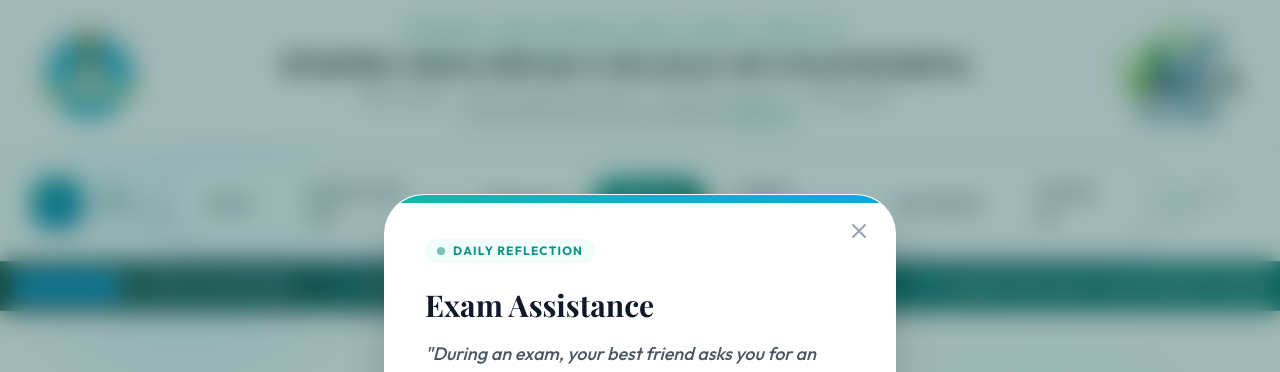
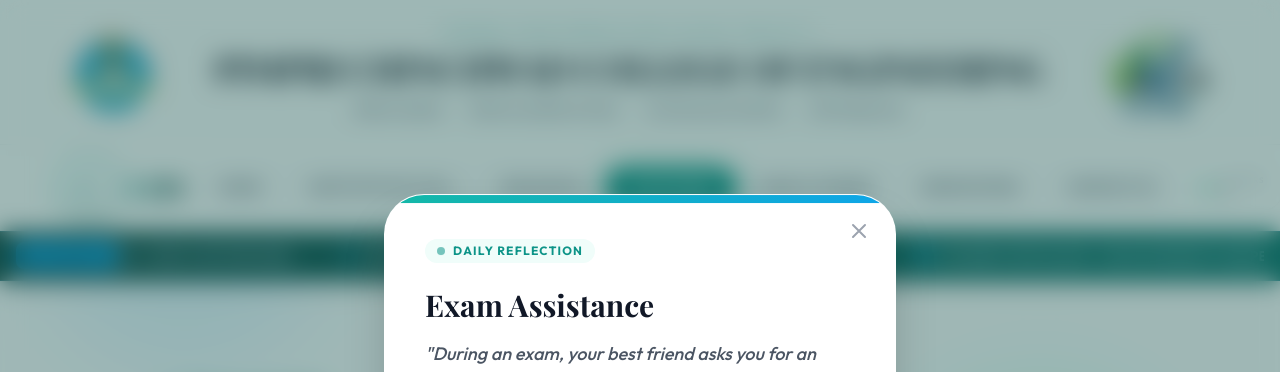
Before and after one commit to MayurKharat0390/UHV-Website, a Django app: page /activities/7/ in a window 1280 px wide. Shown: the top 372 px of the page. Run offline with Django 5.2, Linux system fonts and the light colour scheme; data comes from the database, SQL or seed files in the repository; both versions use the stored data as it was after the commit; some libraries are stand-ins or nearby versions; some web fonts are replaced.

Commit message:
Enhance UHV website with a distinguished, premium header and navbar structure 🌿🏛️✨

```diff
--- a/uhv_project/templates/base.html
+++ b/uhv_project/templates/base.html
@@ -285,95 +285,84 @@
             style="animation-delay: 3s;"></div>
     </div>
 
-    <!-- Institutional Header -->
-    <header class="bg-white border-b border-gray-100 py-4 shadow-sm relative z-50">
-        <div class="max-w-7xl mx-auto px-4 sm:px-6 lg:px-8">
-            <div class="flex flex-col md:flex-row justify-between items-center text-center md:text-left gap-6">
+    <!-- Institutional    <!-- Main College Header -->
+    <header class="bg-[#fcfdfd] py-6 border-b border-gray-100/80 relative z-[60]">
+        <div class="max-w-[95%] mx-auto px-4 sm:px-6 lg:px-8">
+            <div class="flex flex-col md:flex-row justify-between items-center text-center md:text-left gap-8">
                 <!-- Left Logos -->
-                <div class="flex items-center space-x-6">
+                <div class="flex items-center">
                     <img src="{% static 'images/pccoe_logo.png' %}" alt="PCCOE Logo"
-                        class="h-20 md:h-28 w-auto hover:scale-105 transition-transform duration-300">
+                        class="h-16 md:h-24 w-auto drop-shadow-sm hover:scale-105 transition-transform duration-300">
                 </div>
 
                 <!-- Center Text Content -->
                 <div class="flex flex-col items-center justify-center flex-grow text-center px-4">
                     <h2
-                        class="text-primary-600 font-bold text-sm md:text-base tracking-[0.2em] uppercase leading-tight mb-1">
+                        class="text-primary-600 font-black text-[10px] md:text-xs tracking-[0.3em] uppercase leading-tight mb-2 opacity-80">
                         Pimpri Chinchwad Education Trust's
                     </h2>
                     <h1
-                        class="text-gray-900 font-extrabold text-xl md:text-3xl tracking-tight uppercase mb-2 font-serif">
+                        class="text-gray-900 font-extrabold text-xl md:text-4xl tracking-tight uppercase mb-3 font-serif leading-none">
                         Pimpri Chinchwad College of Engineering
                     </h1>
                     <div
-                        class="flex flex-wrap justify-center gap-x-2 gap-y-1 text-[10px] md:text-xs text-gray-500 font-medium">
-                        <span class="whitespace-nowrap">NBA Accredited</span>
-                        <span class="hidden md:inline text-gray-300">|</span>
-                        <span class="whitespace-nowrap">NAAC Accredited with 'A' Grade</span>
-                        <span class="hidden md:inline text-gray-300">|</span>
-                        <span class="whitespace-nowrap">An Autonomous Institute</span>
-                        <span class="hidden md:inline text-gray-300">|</span>
-                        <span class="whitespace-nowrap">AICTE Approved</span>
+                        class="flex flex-wrap justify-center gap-x-3 gap-y-1.5 text-[10px] md:text-xs text-gray-500 font-bold">
+                        <span class="whitespace-nowrap bg-gray-100/50 px-2 py-0.5 rounded shadow-sm">NBA Accredited</span>
+                        <span class="whitespace-nowrap bg-gray-100/50 px-2 py-0.5 rounded shadow-sm">NAAC Accredited 'A' Grade</span>
+                        <span class="whitespace-nowrap bg-gray-100/50 px-2 py-0.5 rounded shadow-sm">An Autonomous Institute</span>
+                        <span class="whitespace-nowrap bg-gray-100/50 px-2 py-0.5 rounded shadow-sm">AICTE Approved</span>
                     </div>
-                    <p class="text-[10px] md:text-xs text-gray-500 mt-1">
-                        ISO 21001:2018 Certified | Permanently Affiliated to <span
-                            class="text-primary-600 font-bold">SPPU, Pune</span>
-                    </p>
                 </div>
 
                 <!-- Right Logo -->
                 <div class="flex items-center">
                     <img src="{% static 'images/ai_year_logo.png' %}" alt="AI PCCOE Logo"
-                        class="h-20 md:h-28 w-auto hover:scale-105 transition-transform duration-300">
+                        class="h-16 md:h-24 w-auto drop-shadow-sm hover:scale-105 transition-transform duration-300">
                 </div>
             </div>
         </div>
     </header>
 
-    <!-- Navigation -->
+    <!-- Distinguished Navigation Bar -->
     <nav class="sticky top-0 w-full z-50 transition-all duration-500" x-data="{ scrolled: false }"
         @scroll.window="scrolled = (window.pageYOffset > 20)"
-        :class="scrolled ? 'glass-strong shadow-glass py-2' : 'glass py-3'">
-        <div class="max-w-7xl mx-auto px-4 sm:px-6 lg:px-8">
+        :class="scrolled ? 'bg-white/95 backdrop-blur-md shadow-2xl py-2' : 'bg-white py-4 shadow-sm'">
+        <div class="max-w-[95%] mx-auto px-4 sm:px-6 lg:px-8">
             <div class="flex justify-between items-center">
-                <!-- Logo -->
-                <a href="{% url 'core:home' %}" class="flex items-center space-x-3 group text-decoration-none">
+                <!-- Distinguished Logo -->
+                <a href="{% url 'core:home' %}" class="flex items-center space-x-4 group text-decoration-none">
                     <div class="relative">
                         <div
-                            class="absolute inset-0 bg-gradient-to-r from-accent-400 to-primary-500 rounded-2xl blur opacity-75 group-hover:opacity-100 transition-opacity">
+                            class="absolute inset-0 bg-gradient-to-r from-primary-400 to-primary-600 rounded-2xl blur-md opacity-40 group-hover:opacity-100 transition-opacity">
                         </div>
                         <div
-                            class="relative w-12 h-12 bg-gradient-to-br from-primary-600 to-accent-600 rounded-2xl flex items-center justify-center font-serif font-bold text-2xl text-accent-400 shadow-lg transform group-hover:scale-110 group-hover:rotate-6 transition-all">
+                            class="relative w-12 h-12 bg-white border-2 border-primary-500/20 rounded-2xl flex items-center justify-center font-serif font-black text-2xl text-primary-600 shadow-xl transform group-hover:scale-105 group-hover:-rotate-3 transition-all duration-500">
                             U
                         </div>
                     </div>
                     <div>
                         <span
-                            class="block text-lg font-serif font-bold bg-gradient-to-r from-primary-600 to-primary-900 bg-clip-text text-transparent leading-none">UHV</span>
-                        <span
-                            class="block text-[10px] font-bold text-gray-400 tracking-widest uppercase">Department</span>
+                            class="block text-3xl font-serif font-black bg-gradient-to-r from-primary-600 via-primary-800 to-primary-900 bg-clip-text text-transparent leading-none tracking-tighter">UHV</span>
                     </div>
                 </a>
 
-                <!-- Desktop Menu -->
-                <div class="hidden md:flex items-center space-x-2 glass px-3 py-2 rounded-full shadow-glass">
+                <!-- Nav Menu -->
+                <div class="hidden lg:flex items-center bg-gray-50/50 p-1.5 rounded-[2rem] border border-gray-100">
                     {% with request.resolver_match.view_name as view_name %}
                     <a href="{% url 'core:home' %}"
-                        class="px-6 py-3 rounded-full text-base font-semibold transition-all duration-300 {% if view_name == 'core:home' %}bg-gradient-to-r from-primary-600 to-primary-700 text-white shadow-glow-primary{% else %}text-gray-700 hover:text-primary-600 hover:bg-primary-50{% endif %}">Home</a>
+                        class="px-6 py-2.5 rounded-full text-[13px] font-black uppercase tracking-wider whitespace-nowrap transition-all duration-500 {% if view_name == 'core:home' %}bg-primary-600 text-white shadow-glow-primary scale-105{% else %}text-gray-600 hover:text-primary-700 hover:bg-white{% endif %}">Home</a>
                     <a href="{% url 'core:uhv_cell' %}"
-                        class="px-6 py-3 rounded-full text-base font-semibold transition-all duration-300 {% if view_name == 'core:uhv_cell' %}bg-gradient-to-r from-primary-600 to-primary-700 text-white shadow-glow-primary{% else %}text-gray-700 hover:text-primary-600 hover:bg-primary-50{% endif %}">Institute UHV Cell</a>
+                        class="px-6 py-2.5 rounded-full text-[13px] font-black uppercase tracking-wider whitespace-nowrap transition-all duration-500 {% if view_name == 'core:uhv_cell' %}bg-primary-600 text-white shadow-glow-primary scale-105{% else %}text-gray-600 hover:text-primary-700 hover:bg-white{% endif %}">Institute UHV Cell</a>
                     <a href="{% url 'resources:list' %}"
-                        class="px-6 py-3 rounded-full text-base font-semibold transition-all duration-300 {% if 'resources' in view_name %}bg-gradient-to-r from-accent-600 to-accent-700 text-white shadow-glow-accent{% else %}text-gray-700 hover:text-primary-600 hover:bg-primary-50{% endif %}">Resources</a>
+                        class="px-6 py-2.5 rounded-full text-[13px] font-black uppercase tracking-wider whitespace-nowrap transition-all duration-500 {% if 'resources' in view_name %}bg-primary-600 text-white shadow-glow-primary scale-105{% else %}text-gray-600 hover:text-primary-700 hover:bg-white{% endif %}">Resources</a>
                     <a href="{% url 'activities:list' %}"
-                        class="px-6 py-3 rounded-full text-base font-semibold transition-all duration-300 {% if 'activities' in view_name %}bg-gradient-to-r from-primary-600 to-primary-700 text-white shadow-glow-primary{% else %}text-gray-700 hover:text-primary-600 hover:bg-primary-50{% endif %}">Activities</a>
+                        class="px-6 py-2.5 rounded-full text-[13px] font-black uppercase tracking-wider whitespace-nowrap transition-all duration-500 {% if 'activities' in view_name %}bg-primary-600 text-white shadow-glow-primary scale-105{% else %}text-gray-600 hover:text-primary-700 hover:bg-white{% endif %}">Activities</a>
                     <a href="{% url 'voices:list' %}"
-                        class="px-6 py-3 rounded-full text-base font-semibold transition-all duration-300 {% if 'voices' in view_name %}bg-gradient-to-r from-accent-600 to-accent-700 text-white shadow-glow-accent{% else %}text-gray-700 hover:text-primary-600 hover:bg-primary-50{% endif %}">Impact
-                        Stories</a>
+                        class="px-6 py-2.5 rounded-full text-[13px] font-black uppercase tracking-wider whitespace-nowrap transition-all duration-500 {% if 'voices' in view_name %}bg-primary-600 text-white shadow-glow-primary scale-105{% else %}text-gray-600 hover:text-primary-700 hover:bg-white{% endif %}">Impact Stories</a>
                     <a href="{% url 'innovations:list' %}"
-                        class="px-6 py-3 rounded-full text-base font-semibold transition-all duration-300 {% if 'innovations' in view_name %}bg-gradient-to-r from-primary-600 to-primary-700 text-white shadow-glow-primary{% else %}text-gray-700 hover:text-primary-600 hover:bg-primary-50{% endif %}">Innovations</a>
+                        class="px-6 py-2.5 rounded-full text-[13px] font-black uppercase tracking-wider whitespace-nowrap transition-all duration-500 {% if 'innovations' in view_name %}bg-primary-600 text-white shadow-glow-primary scale-105{% else %}text-gray-600 hover:text-primary-700 hover:bg-white{% endif %}">Innovations</a>
                     <a href="{% url 'core:contact' %}"
-                        class="px-6 py-3 rounded-full text-base font-semibold transition-all duration-300 {% if view_name == 'core:contact' %}bg-gradient-to-r from-primary-600 to-primary-700 text-white shadow-glow-primary{% else %}text-gray-700 hover:text-primary-600 hover:bg-primary-50{% endif %}">Contact
-                        Us</a>
+                        class="px-6 py-2.5 rounded-full text-[13px] font-black uppercase tracking-wider whitespace-nowrap transition-all duration-500 {% if view_name == 'core:contact' %}bg-primary-600 text-white shadow-glow-primary scale-105{% else %}text-gray-600 hover:text-primary-700 hover:bg-white{% endif %}">Contact Us</a>
                     {% endwith %}
                 </div>
 
```
Also changed, not shown: uhv_project/db.sqlite3.
